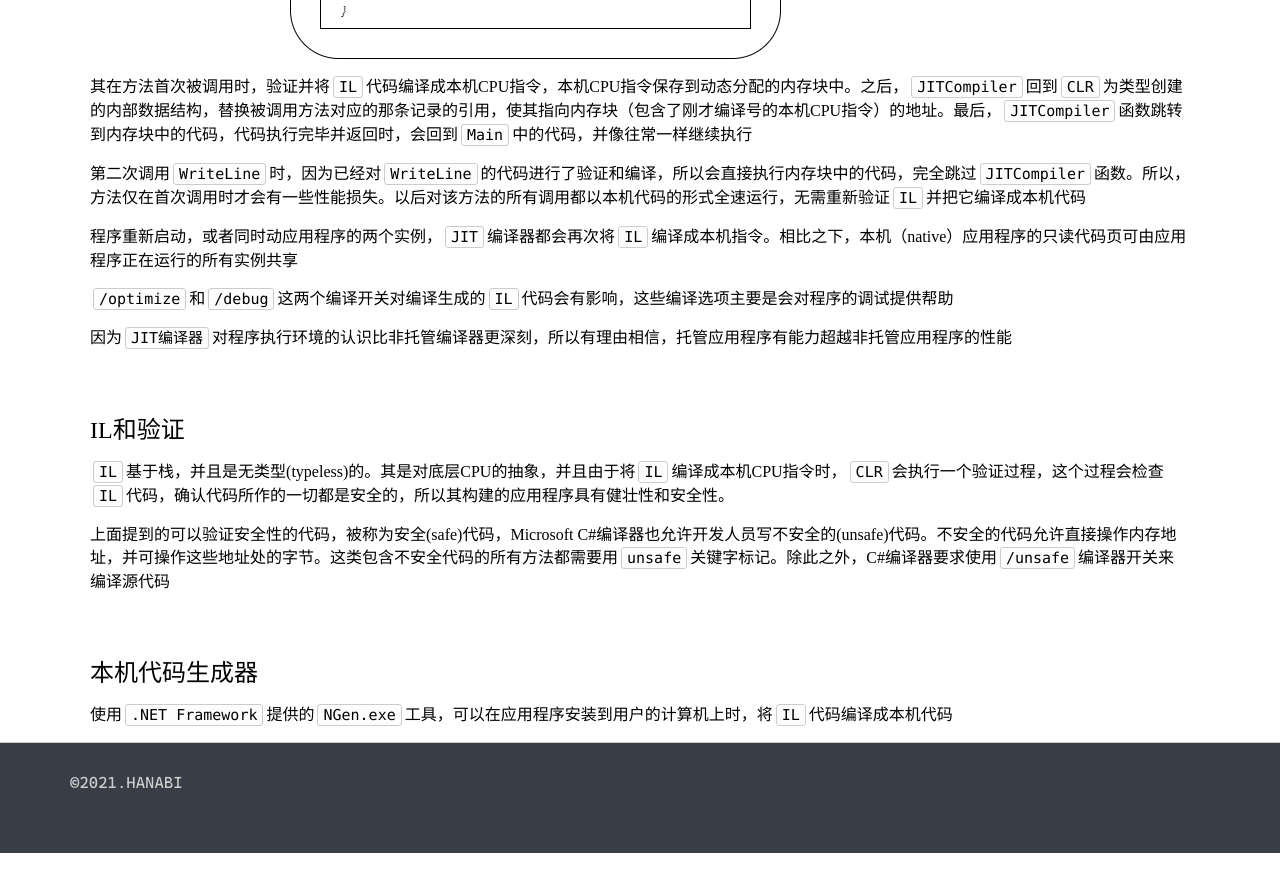
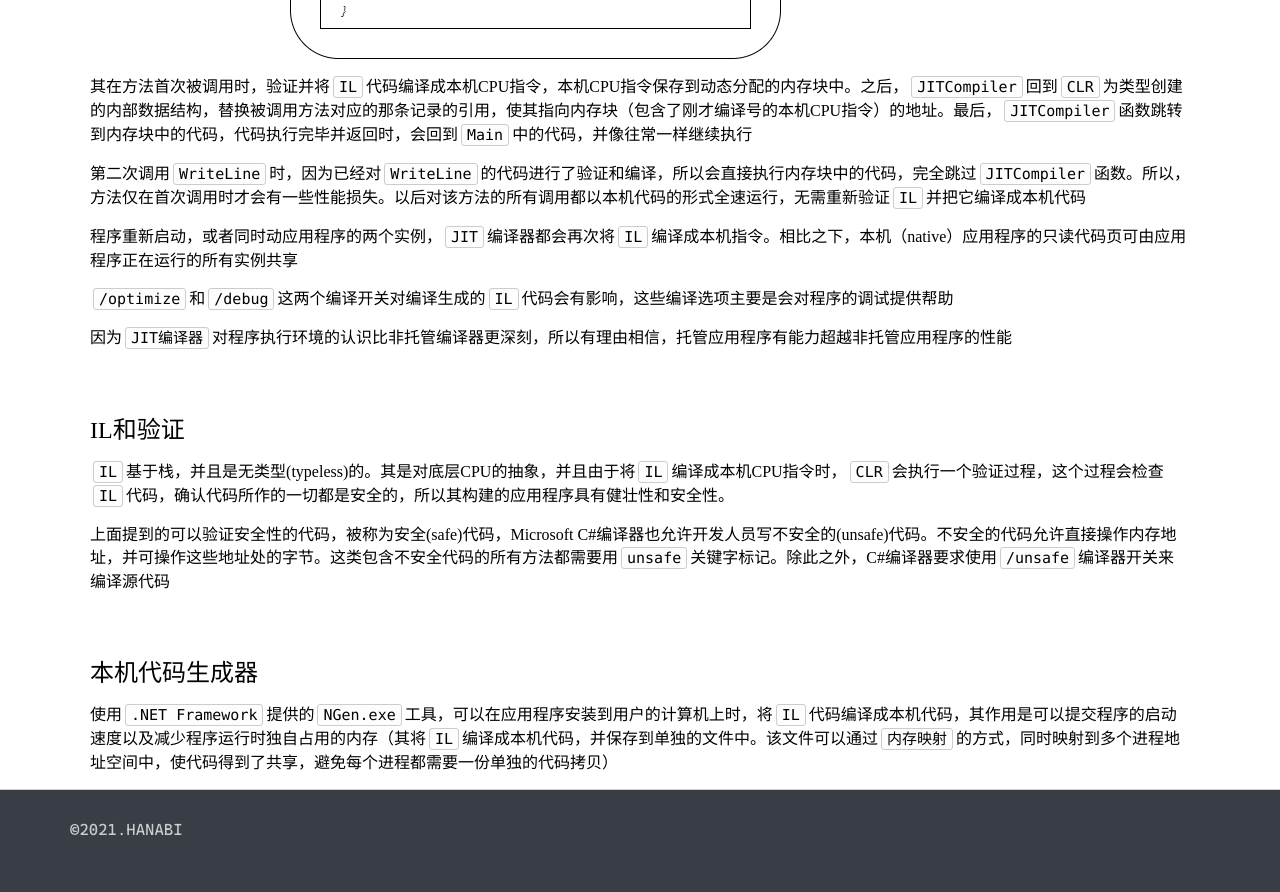
Before and after one commit to KamenRiderKuuga/kamenriderkuuga.github.io, a Jekyll site: the page built from _posts/2021-04-28-CSharp-2.md, in a window 1280 px wide and 900 px high, scrolled down 2409 px. Shown: the top 892 px of the window. Built offline with Jekyll 4.4.1, drawn with Linux system fonts in a browser that asks for light colours; before the commit the page ends 3262 px from its top, so only the background shows below that.

Commit message:
doc: document about CLR

```diff
--- a/_posts/2021-04-28-CSharp-2.md
+++ b/_posts/2021-04-28-CSharp-2.md
@@ -76,4 +76,4 @@ Windows执行可执行文件时，先检查其文件头，判断需要32位还
 
 ## 本机代码生成器
 
-使用`.NET Framework`提供的`NGen.exe`工具，可以在应用程序安装到用户的计算机上时，将`IL`代码编译成本机代码
+使用`.NET Framework`提供的`NGen.exe`工具，可以在应用程序安装到用户的计算机上时，将`IL`代码编译成本机代码，其作用是可以提交程序的启动速度以及减少程序运行时独自占用的内存（其将`IL`编译成本机代码，并保存到单独的文件中。该文件可以通过`内存映射`的方式，同时映射到多个进程地址空间中，使代码得到了共享，避免每个进程都需要一份单独的代码拷贝）
```
